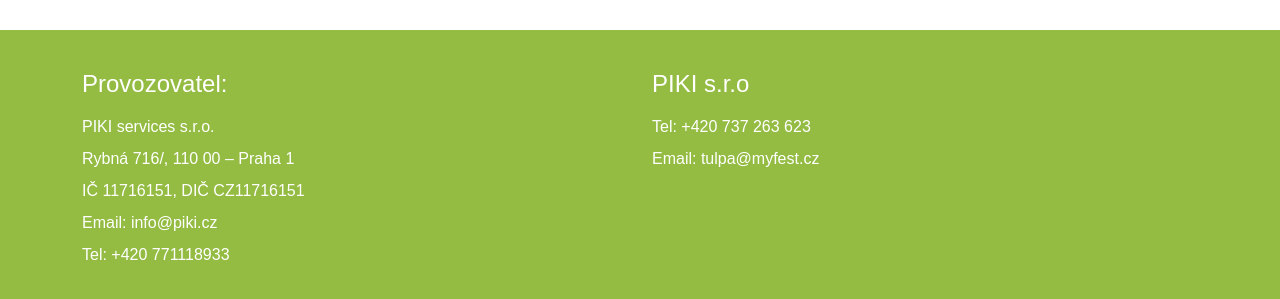
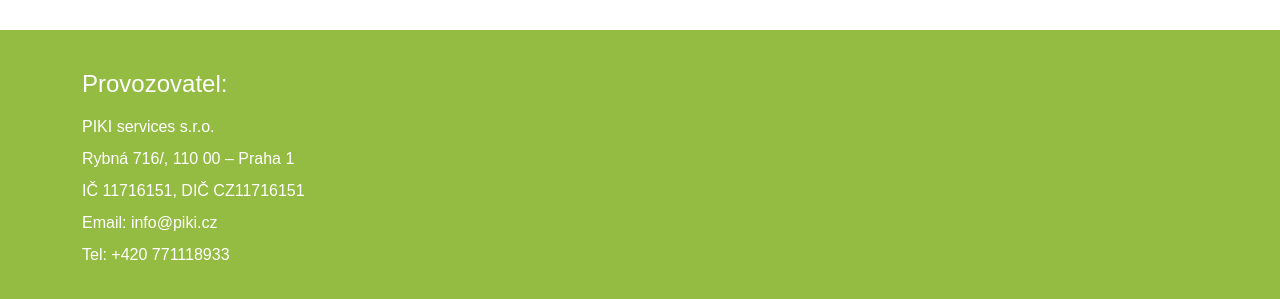
Before and after one commit to JanSechovsky/PIKI, a plain HTML site: page index.html in a window 1280 px wide. Shown: the part 1355-1654 px from the top of the page. Drawn offline with nearby package versions, Linux system fonts and the light colour scheme.

```diff
--- a/index.html
+++ b/index.html
@@ -63,11 +63,6 @@
                     <p class="mb-2">Email: info@piki.cz</p>
                     <p class="mb-2">Tel: +420 771118933</p>
                 </div>
-                <div class="col-md-6">
-                    <h4 class="mb-3">PIKI s.r.o</h4>
-                    <p class="mb-2">Tel: +420 737 263 623</p>
-                    <p class="mb-2">Email: tulpa@myfest.cz</p>
-                </div>
             </div>
         </div>
     </footer>
```
